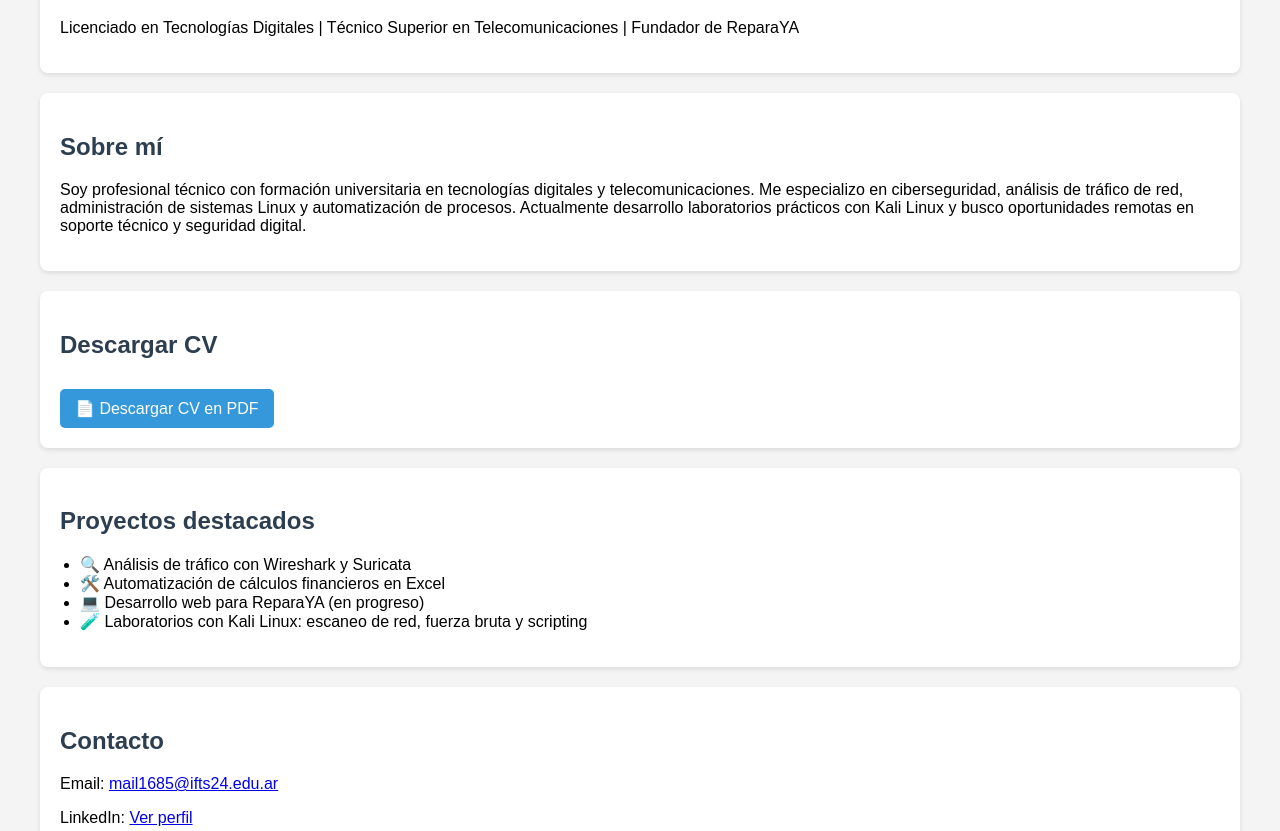
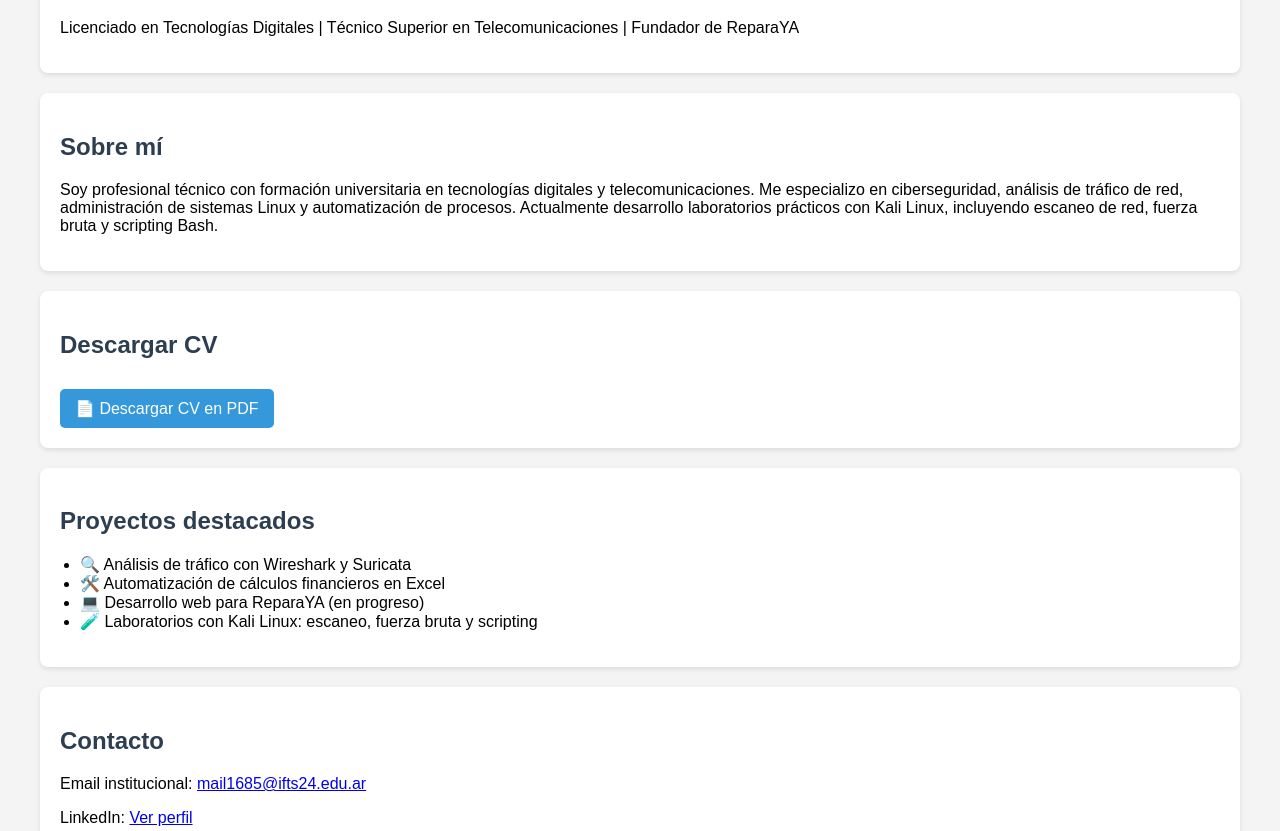
Before and after one commit to Luis-Cari/luis-cari.github.io, a plain HTML site: page index.html in a window 1280 px wide. Shown: the part 121-952 px from the top of the page. Drawn offline with Linux system fonts and the light colour scheme.

Commit message:
Update index.html

```diff
--- a/index.html
+++ b/index.html
@@ -20,7 +20,7 @@
 
   <section>
     <h2>Sobre mí</h2>
-    <p>Soy profesional técnico con formación universitaria en tecnologías digitales y telecomunicaciones. Me especializo en ciberseguridad, análisis de tráfico de red, administración de sistemas Linux y automatización de procesos. Actualmente desarrollo laboratorios prácticos con Kali Linux y busco oportunidades remotas en soporte técnico y seguridad digital.</p>
+    <p>Soy profesional técnico con formación universitaria en tecnologías digitales y telecomunicaciones. Me especializo en ciberseguridad, análisis de tráfico de red, administración de sistemas Linux y automatización de procesos. Actualmente desarrollo laboratorios prácticos con Kali Linux, incluyendo escaneo de red, fuerza bruta y scripting Bash.</p>
   </section>
 
   <section>
@@ -34,13 +34,13 @@
       <li>🔍 Análisis de tráfico con Wireshark y Suricata</li>
       <li>🛠️ Automatización de cálculos financieros en Excel</li>
       <li>💻 Desarrollo web para ReparaYA (en progreso)</li>
-      <li>🧪 Laboratorios con Kali Linux: escaneo de red, fuerza bruta y scripting</li>
+      <li>🧪 Laboratorios con Kali Linux: escaneo, fuerza bruta y scripting</li>
     </ul>
   </section>
 
   <section>
     <h2>Contacto</h2>
-    <p>Email: <a href="mailto:mail1685@ifts24.edu.ar">mail1685@ifts24.edu.ar</a></p>
+    <p>Email institucional: <a href="mailto:mail1685@ifts24.edu.ar">mail1685@ifts24.edu.ar</a></p>
     <p>LinkedIn: <a href="https://www.linkedin.com/in/luis-cari-496855329/" target="_blank">Ver perfil</a></p>
     <p>GitHub: <a href="https://github.com/Luis-Cari" target="_blank">github.com/Luis-Cari</a></p>
   </section>
```
